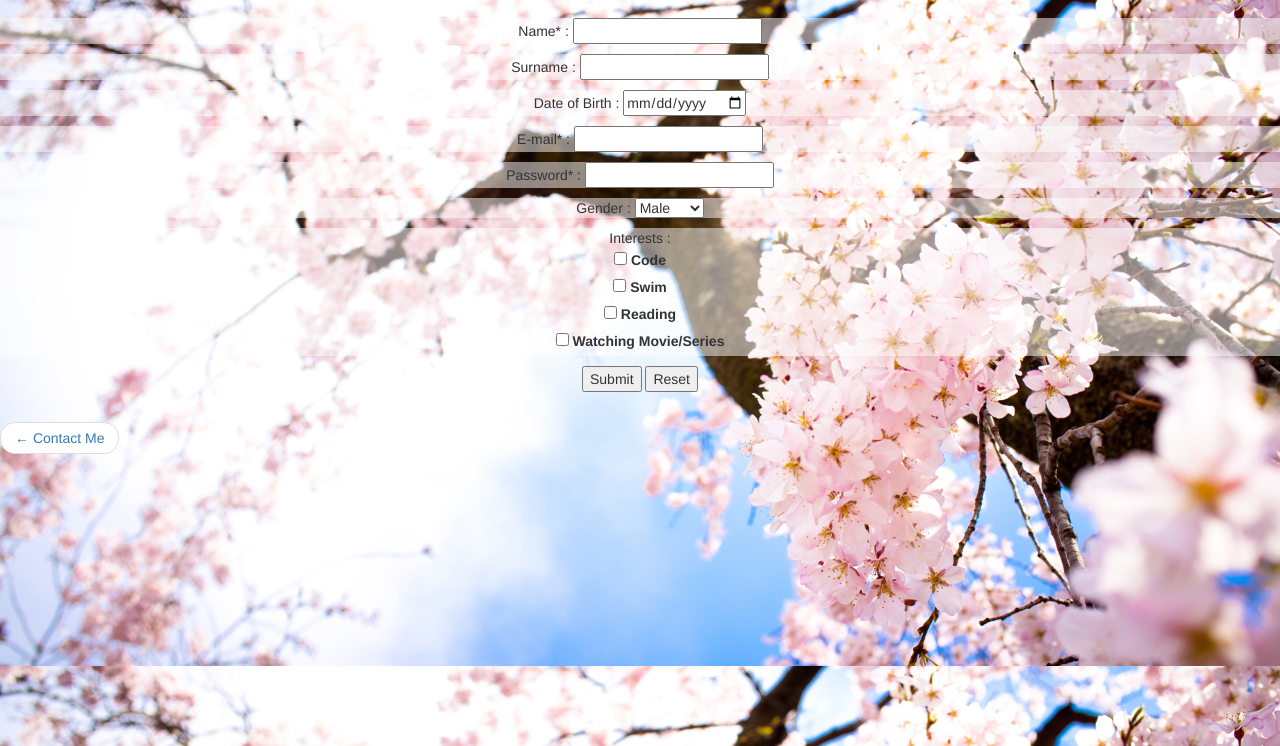
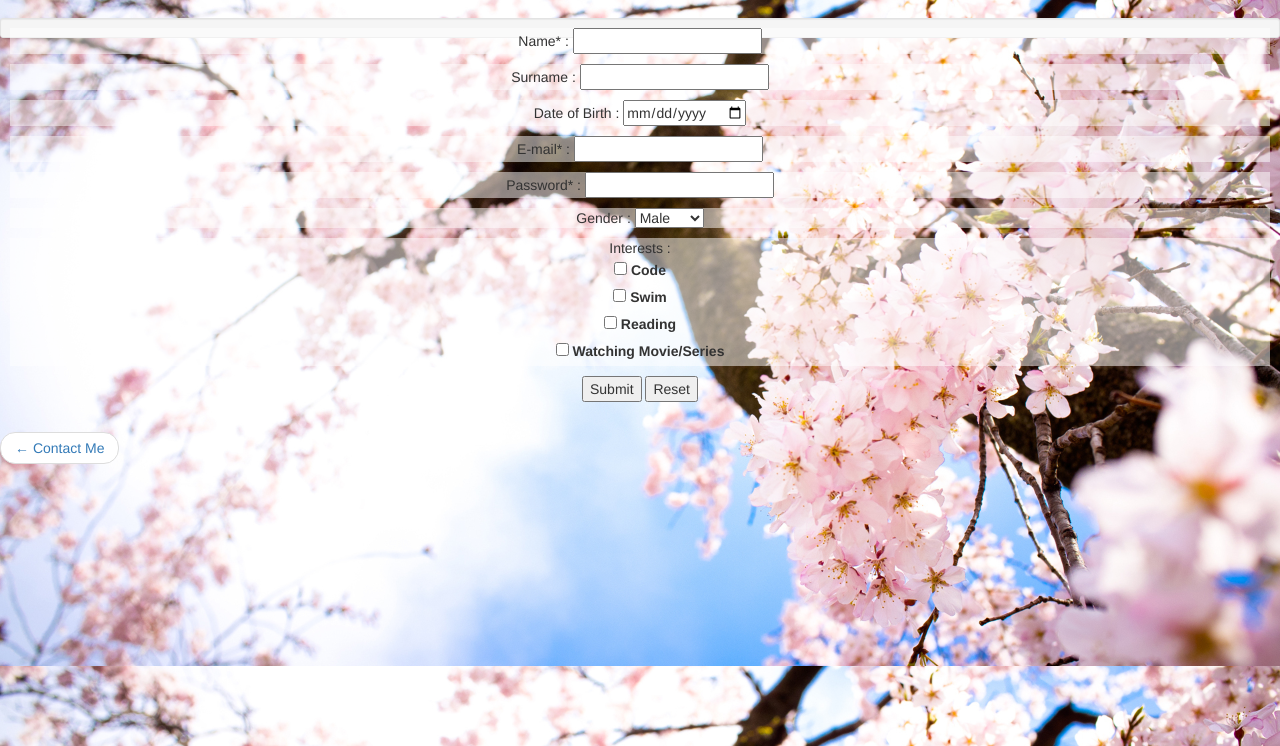
Before and after one commit to ByzKpln/ByzKpln.github.io, a plain HTML site: page registration.html in a window 1280 px wide. Shown: the part 54-800 px from the top of the page. Drawn offline with nearby package versions, Linux system fonts and the light colour scheme.

Commit message:
Add files via upload

```diff
--- a/registration.html
+++ b/registration.html
@@ -9,12 +9,20 @@
   <title>Registration</title>
 </head>
 <body><style>
-body{
-	background-image:url(img/Pink-Sakura-Flowers-Wallpaper-Pc.jpg);
-  -webkit-background-size:cover;
-  -moz-background-size:cover;
-  -o-background-size:cover;
-}
+body{background-image:url(img/Untitled%201.png);
+   -webkit-background-size:cover;
+   -moz-background-size:cover;
+   -o-background-size:cover;
+ }
+ @media only screen and (min-width: 750px) {
+    body {
+    background-image:url(img/Pink-Sakura-Flowers-Wallpaper-Pc.jpg);
+   -webkit-background-size:cover;
+   -moz-background-size:cover;
+   -o-background-size:cover;
+    }
+ }
+
 </style>
 <div class="container-fluid">
   <nav class="navbar navbar-default">
@@ -49,6 +57,7 @@ body{
 
 <div class="container-fluid">
   <div class="row">
+  <div class="well well-sm">
     <form style="text-align:center;" action="submit.html" method="get" name="registration">
       <p class="col-lg-12" style="background-color: rgba(255, 255, 255, 0.5);"> Name* : <input name="name" type="text" maxlength="33" required/></p>
 
@@ -88,7 +97,7 @@ body{
 
              <p class="col-lg-12" ><input name="submit" type="submit" value="Submit" />
 
-              <input name="reset" type="reset" value="Reset" /></p></form>
+              <input name="reset" type="reset" value="Reset" /></p></form></div>
               <ul class="pager col-lg-12">
                 <li class="previous"><a href="contactme.html">← Contact Me</a></li>
               </ul>
```
Also changed, not shown: aboutme.html (+9 -1 lines), contactme.html (+11 -1 lines), historicalplaces.html (+9 -1 lines), index.html (+10 -1 lines), localdishes.html (+10 -1 lines), submit.html (+9 -1 lines), usefullinks.html (+10 -1 lines).
